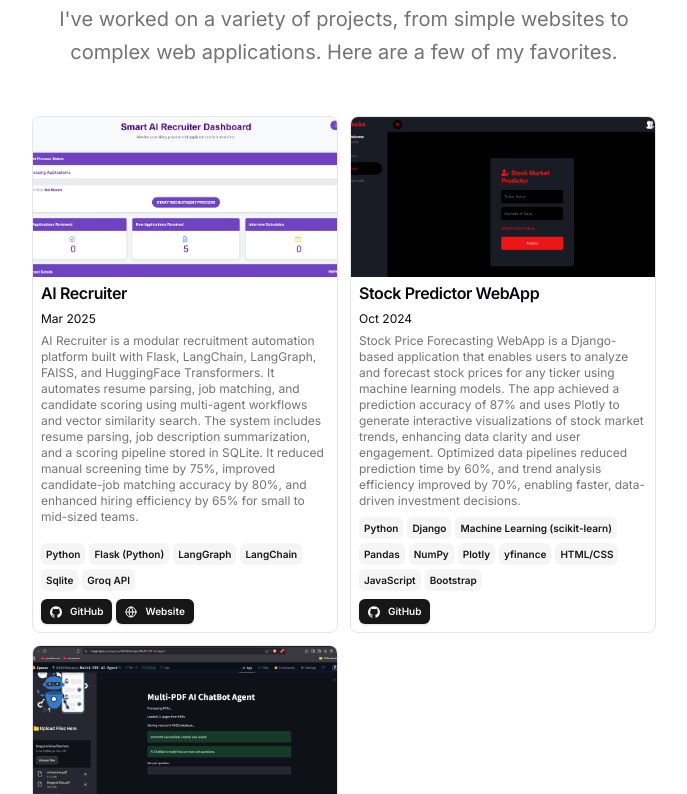
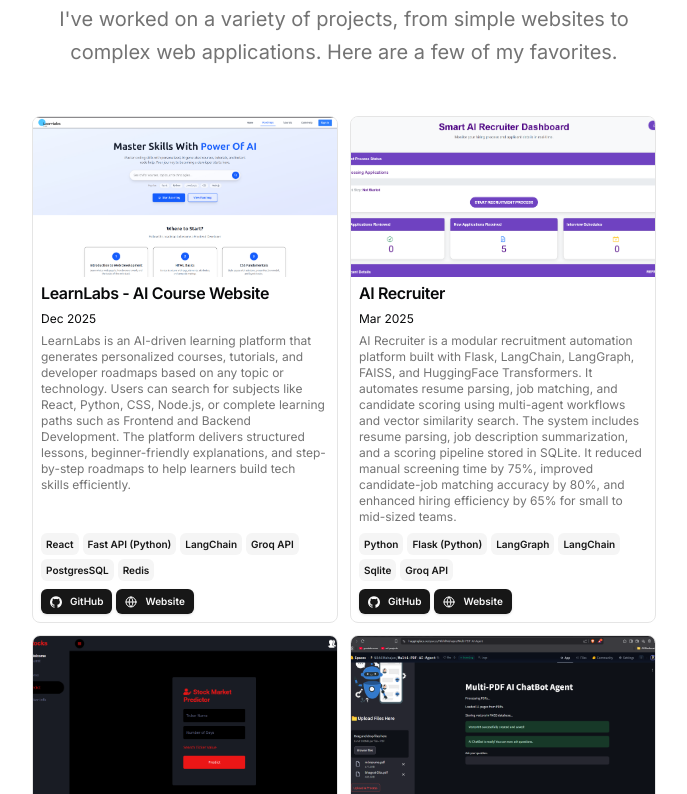
Before and after one commit to NikhilMahajn/Nikhil-portfolio, a Next.js app: page / in a window 1280 px wide. Shown: the part 1366-2160 px from the top of the page, without its empty margins (296-983 px from the left). Built offline with nearby package versions, Linux system fonts and the light colour scheme.

Commit message:
updates in resume

```diff
--- /dev/null
+++ b/pnpm-workspace.yaml
@@ -0,0 +1,2 @@
+onlyBuiltDependencies:
+  - '@vercel/speed-insights'
--- a/src/data/resume.tsx
+++ b/src/data/resume.tsx
@@ -39,7 +39,7 @@
       icon: Icons.globe,
       badges: [
         {
-          title: "100+ problems solved",
+          title: "200+ problems solved",
           variant: "secondary",
         },
       ],
@@ -116,7 +116,7 @@
       title: "SDE Intern",
       logoUrl: "/banao_logo.jpeg",
       start: "Apr 2025",
-      end: "Present",
+      end: "Oct 2025",
       description:
         "At Banao Technologies, I worked as a Software Developer Intern where I designed and deployed scalable backend APIs using the Serverless Framework and AWS Lambda. I contributed to two live production projects, integrating AWS SQS for asynchronous task handling and boosting workflow efficiency by 40%. I leveraged SQLAlchemy to build efficient data models and managed complex queries on PostgreSQL. My role also involved collaborating closely with frontend and design teams to deliver high-performance, maintainable backend solutions aligned with product goals.",
     },
@@ -152,6 +152,35 @@
     },
   ],
   projects: [
+    {
+      title: "LearnLabs - AI Course Website",
+      href: "https://learn-labs-fe.vercel.app/",
+      dates: "Dec 2025",
+      active: true,
+     description:
+  "LearnLabs is an AI-driven learning platform that generates personalized courses, tutorials, and developer roadmaps based on any topic or technology. Users can search for subjects like React, Python, CSS, Node.js, or complete learning paths such as Frontend and Backend Development. The platform delivers structured lessons, beginner-friendly explanations, and step-by-step roadmaps to help learners build tech skills efficiently.",
+      technologies: [
+        "React",
+        "Fast API (Python)",
+        "LangChain",
+        "Groq API",
+        "PostgresSQL",
+        "Redis"
+      ],
+      links: [
+        {
+          type: "GitHub",
+          href: "https://github.com/NikhilMahajn/LearnLabs-fe",
+          icon: <Icons.github className="size-3" />,
+        },
+        {
+          type: "Website",
+          href: "https://learn-labs-fe.vercel.app/",
+          icon: <Icons.globe className="size-3" />,
+        }
+      ],
+      image: "/learnlabs.png",
+    },
      {
       title: "AI Recruiter",
       href: "https://ai-recruiter-2q18.onrender.com/",
```
Also changed, not shown: public/learnlabs.png (added).
